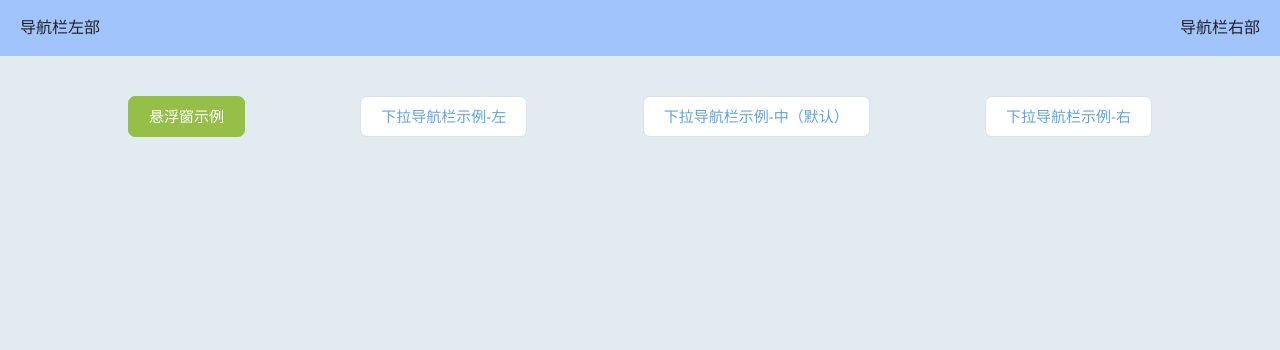
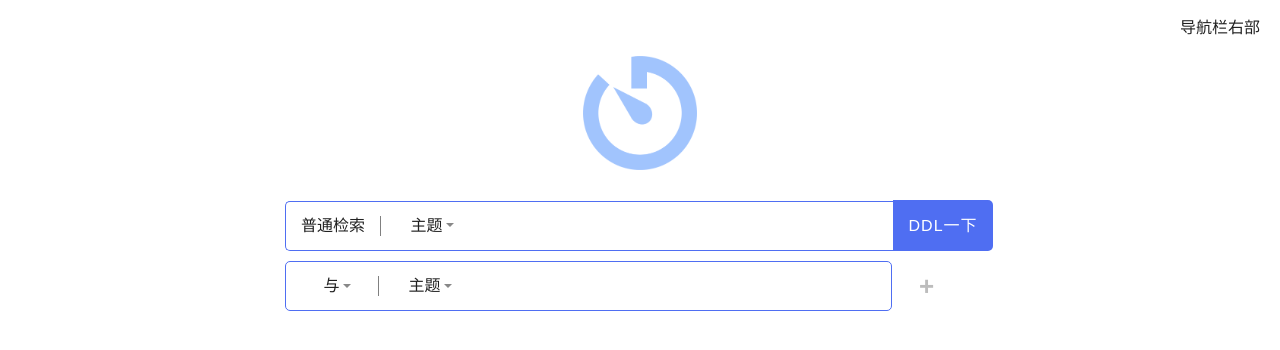
Before and after one commit to shouhou-web/RuanGongD, a Vue app in the folder vued/: page / in a window 1280 px wide. Shown: the top 350 px of the page. Built offline with nearby package versions, Linux system fonts and the light colour scheme.

Commit message:
首页布局与高级检索初步

```diff
--- a/vued/src/App.vue
+++ b/vued/src/App.vue
@@ -1,13 +1,5 @@
 <template>
   <div id="app">
-    <m-header>
-      <template v-slot:left>
-        导航栏左部
-      </template>
-      <template v-slot:right>
-        导航栏右部
-      </template>
-    </m-header>
     <router-view></router-view>
     <!-- 全局加载组件 -->
     <fullscrren-loading class="loading"></fullscrren-loading>
--- a/vued/src/assets/css/base.css
+++ b/vued/src/assets/css/base.css
@@ -5,7 +5,7 @@
 :root {
   --image-background: linear-gradient(90deg, #a1c4fd, #c2e9fb);
   --color-text: #212121;
-  --color-main: #a1c4fd;
+  --color-main: #4F6EF2;
   --color-high-text: #ff5777;
   --color-tint: #ff8198;
   --color-background-main: #e2ebf0;
--- a/vued/src/components/common/m-dropdown/m-dropdown.vue
+++ b/vued/src/components/common/m-dropdown/m-dropdown.vue
@@ -1,30 +1,51 @@
 <template>
-  <div>
-    <div @mouseenter="show" class="m-nav--show">
+  <!-- 悬浮下拉导航栏 -->
+  <div v-if="isHover" class="m-hover">
+    <div @mouseenter="showHover" class="m-hover--show">
       <slot name="show"></slot>
     </div>
     <!-- 隐藏层 -->
     <div
       class="m-nav--hide"
       :style="{
-        'margin-left': mlAll,
+        'margin-left': mlAll
       }"
     >
       <div
         class="m-nav__triangle"
         :style="{
           'margin-left': mlTri,
-          'border-bottom-color': color,
+          'border-bottom-color': color
         }"
       ></div>
       <div
         class="m-nav__main"
         :style="{
-          'background-color': color,
+          'background-color': color
         }"
       >
         <slot name="hide"></slot>
       </div>
+    </div>
+  </div>
+  <!-- 点击下拉导航栏 -->
+  <div v-else-if="isClick" @mouseleave="closeClick" class="m-click">
+    <div @click="showClick" class="m-click--show">
+      <span>{{ curValue }}</span>
+      <span class="tri"></span>
+    </div>
+    <!-- 隐藏层 -->
+    <div v-if="isOpen" class="m-click--hide">
+      <ul>
+        <li
+          @click="chooseThis(index)"
+          v-for="(item, index) in clickList"
+          :key="index"
+          :class="{ onShow: item.key == cur }"
+        >
+          {{ item.value }}
+        </li>
+      </ul>
     </div>
   </div>
 </template>
@@ -35,31 +56,92 @@ export default {
   props: {
     color: {
       type: String,
-      default: "#fff",
+      default: "#fff"
     },
     position: {
       type: String,
-      default: "middle",
+      default: "middle"
     },
+    type: {
+      type: String,
+      default: "hover"
+    },
+    cur: {
+      type: String,
+      default: "ZT"
+    }
   },
   data() {
     return {
       mlAll: 0,
       mlTri: 0,
+      isOpen: false,
+      typeList: [
+        {
+          key: "ZT",
+          value: "主题"
+        },
+        {
+          key: "GJC",
+          value: "关键词"
+        },
+        {
+          key: "YZ",
+          value: "第一作者"
+        },
+        {
+          key: "EZ",
+          value: "第二作者"
+        }
+      ],
+      logicalList: [
+        {
+          key: "AND",
+          value: "与"
+        },
+        {
+          key: "OR",
+          value: "或"
+        },
+        {
+          key: "NOT",
+          value: "非"
+        }
+      ],
+      clickList: []
     };
   },
   computed: {
-    // hide() {
-    //   console.log("hide");
-    //   return document.getElementById("hide");
-    // },
-    // show() {
-    //   console.log("show");
-    //   return document.getElementById("show");
-    // }
+    isHover() {
+      return this.type == "hover";
+    },
+    isClick() {
+      if (this.type == "click-type") this.clickList = this.typeList;
+      else if (this.type == "click-logical") this.clickList = this.logicalList;
+      return this.type == "click-type" || this.type == "click-logical";
+    },
+    curValue() {
+      return this.clickList.filter(n => {
+        return n.key == this.cur;
+      })[0].value;
+    }
   },
   methods: {
-    show() {
+    showClick() {
+      this.isOpen = true;
+    },
+    closeClick() {
+      this.isOpen = false;
+    },
+    showHover(e) {
+      // console.log(e)
+      // let nav = document.getElementById('m-nav');
+      // console.log(nav);
+      // let hide = nav.removeChild(nav.childNodes[1]);
+      // console.log(hide)
+      // console.log(document.getElementsByTagName('body'))
+      // document.body.appendChild(hide)
+
       let showList = document.getElementsByClassName("m-nav--show");
       let hideList = document.getElementsByClassName("m-nav--hide");
       let show = 0,
@@ -72,7 +154,7 @@ export default {
           break;
         }
       }
-      console.log(this.position);
+      // console.log(this.position);
       if (this.position == "middle") {
         this.mlAll = -(hide / 2 - show / 2) + "px";
       } else if (this.position == "right") {
@@ -82,14 +164,80 @@ export default {
         this.mlAll = -((hide * 2) / 3 - show / 2) + "px";
         this.mlTri = -show / 2 + hide / 2 + "px";
       }
-      console.log(this.mlTri, this.mlAll);
+      // console.log(this.mlTri, this.mlAll);
     },
-  },
+    chooseThis(index) {
+      this.isOpen = false;
+      this.$emit("change-dropdown", this.clickList[index].key);
+    }
+  }
 };
 </script>
 
 <style>
-.m-nav--show {
+.m-click {
+  align-items: center;
+  display: flex;
+  flex-direction: column;
+  margin-left: 10px;
+  position: relative;
+  width: 82px;
+}
+
+.m-click--show {
+  cursor: pointer;
+  position: relative;
+}
+
+.m-click--show .tri {
+  margin-top: 3px;
+  margin-left: 3px;
+  border: 4px solid #888;
+  border-left-color: transparent;
+  border-right-color: transparent;
+  border-bottom-color: transparent;
+}
+
+.m-click--hide {
+  border: 1px solid #ddd;
+  box-shadow: 0 2px 3px rgba(0, 0, 0, 0.1);
+  position: absolute;
+  line-height: 30px;
+  margin-top: 20px;
+  width: 80px;
+  z-index: 10;
+}
+
+.m-click--hide ul {
+  align-items: center;
+  display: flex;
+  flex-direction: column;
+  justify-content: center;
+  width: 100%;
+}
+
+.m-click--show,
+.m-click--hide li {
+  white-space: nowrap;
+}
+
+.m-click--hide li {
+  background-color: #fff;
+  cursor: pointer;
+  display: flex;
+  justify-content: center;
+  padding: 0 5px;
+  width: 100%;
+}
+
+.m-click--hide li:hover,
+.m-click--hide .onShow {
+  background-color: #6698fd;
+  color: #fff;
+  transition: 0.2s;
+}
+
+.m-click--show {
   align-items: center;
   display: flex;
   width: fit-content;
--- a/vued/src/components/common/m-header/m-header.vue
+++ b/vued/src/components/common/m-header/m-header.vue
@@ -22,7 +22,11 @@ export default {
       default: "var(--color-main)",
     },
   },
-  methods: {},
+  methods: {
+    created() {
+      console.log(this.bgColor)
+    }
+  },
 };
 </script>
 <style scoped>
--- a/vued/src/router/index.js
+++ b/vued/src/router/index.js
@@ -36,7 +36,7 @@ const routes = [
   {
     path: "/",
     name: "Home",
-    component: Test
+    component: Home
     // redirect重定向
     // redirect: "/home/workSpace"
   }
--- a/vued/src/views/Home/Home.vue
+++ b/vued/src/views/Home/Home.vue
@@ -1,17 +1,211 @@
 <template>
   <!-- Home -->
-  <div id="home"></div>
+  <div id="home">
+    <m-header bgColor="#ffffff">
+      <div slot="right">
+        导航栏右部
+      </div>
+    </m-header>
+    <!-- 主页面 -->
+    <div class="logo">
+      <img src="@/assets/image/logo.png" alt="" />
+    </div>
+    <ul>
+      <li v-for="(item, index) in searchList" :key="index">
+        <div class="search" v-if="index == 0">
+          <!-- 普通检索框 -->
+          <div class="search__main">
+            <!-- 切换类型 -->
+            <div class="advance" @click="isAdvance = !isAdvance">
+              <div class="advance__text" v-if="!isAdvance">高级检索</div>
+              <div class="advance__text" v-else>普通检索</div>
+            </div>
+            <!-- 选择type -->
+            <m-dropdown
+              @change-dropdown="change($event, index, 'type')"
+              v-if="isAdvance"
+              :cur="item.type"
+              type="click-type"
+            />
+            <!-- 输入框 -->
+            <input v-model="item.value" type="text" maxlength="120" />
+          </div>
+          <span class="search__sub">
+            DDL一下
+          </span>
+        </div>
+        <!-- 高级检索框 -->
+        <div class="search" v-else-if="isAdvance">
+          <div class="search__main--second">
+            <!-- 选择逻辑连接词 -->
+            <div class="advance--nop">
+              <m-dropdown
+                @change-dropdown="change($event, index, 'logical')"
+                :cur="item.logical"
+                type="click-logical"
+              />
+            </div>
+            <!-- 选择搜索类型 -->
+            <m-dropdown
+              @change-dropdown="change($event, index, 'type')"
+              :cur="item.type"
+              type="click-type"
+            />
+            <!-- 输入框 -->
+            <input v-model="item.value" type="text" maxlength="120" />
+          </div>
+          <!-- 删除当前项，至少保留两项 -->
+          <div @click="deleteItem(index)" v-if="index > 1" class="search__icon">
+            -
+          </div>
+          <!-- 在末尾添加一项，仅可在末尾使用 -->
+          <div
+            @click="addItem"
+            v-if="index == searchList.length - 1"
+            class="search__icon"
+          >
+            +
+          </div>
+        </div>
+      </li>
+    </ul>
+  </div>
 </template>
 
 <script>
 export default {
   name: "Home",
   data() {
-    return {};
+    return {
+      isAdvance: true,
+      searchList: [
+        {
+          logical: "NULL",
+          type: "ZT",
+          value: ""
+        },
+        {
+          logical: "AND",
+          type: "ZT",
+          value: ""
+        }
+      ]
+    };
   },
-  methods: {},
+  methods: {
+    change(e, index, type) {
+      // console.log(e, index, type);
+      if (type == "type") this.searchList[index].type = e;
+      else if (type == "logical") this.searchList[index].logical = e;
+    },
+    addItem(index) {
+      this.searchList.push({
+        logical: "AND",
+        type: "ZT",
+        value: ""
+      });
+    },
+    deleteItem(index) {
+      this.searchList.splice(index, 1);
+    }
+  },
   components: {}
 };
 </script>
 
-<style scoped></style>
+<style scoped>
+#home {
+  background-color: #fff;
+  min-height: 100vh;
+}
+
+.logo {
+  display: flex;
+  justify-content: center;
+  margin-bottom: 30px;
+}
+
+.logo img {
+  width: 114px;
+}
+
+.search {
+  align-items: center;
+  display: flex;
+  line-height: 20px;
+  margin: 0 auto 10px;
+  height: auto;
+  width: 710px;
+}
+
+.search__main,
+.search__main--second {
+  border: 1.5px solid var(--color-main);
+  display: flex;
+  padding: 14px 0;
+}
+
+.search__main {
+  border-right: #fff;
+  border-top-left-radius: 5px;
+  border-bottom-left-radius: 5px;
+}
+
+.search__main--second {
+  border-radius: 5px;
+}
+
+.advance,
+.advance--nop {
+  border-right: 1px solid grey;
+  cursor: pointer;
+  padding: 0 15px;
+}
+
+.advance--nop {
+  padding: 0px;
+}
+
+.advance__text:hover {
+  color: var(--color-main);
+}
+
+.search input {
+  border: 0;
+  outline: none;
+  margin: 0 10px;
+  width: 400px;
+}
+
+.search__icon {
+  align-items: center;
+  background-color: #fff;
+  color: #bcbcbc;
+  cursor: pointer;
+  display: flex;
+  margin-left: 20px;
+  font-size: 26px;
+  font-weight: bold;
+  justify-content: center;
+  height: 29px;
+  width: 29px;
+}
+
+.search__icon:hover {
+  color: #53a2e3;
+}
+
+.search__sub {
+  border-top-right-radius: 5px;
+  border-bottom-right-radius: 5px;
+  padding: 15.5px;
+  letter-spacing: 1px;
+}
+
+.search__sub {
+  /* border: .1px solid var(--color-main); */
+  background-color: var(--color-main);
+  color: #fff;
+  cursor: pointer;
+}
+</style>
```
Also changed, not shown: vued/src/views/Test.vue (+8 -8 lines), vued/src/assets/image/logo.jpg (added), vued/src/assets/image/logo.png (added).
